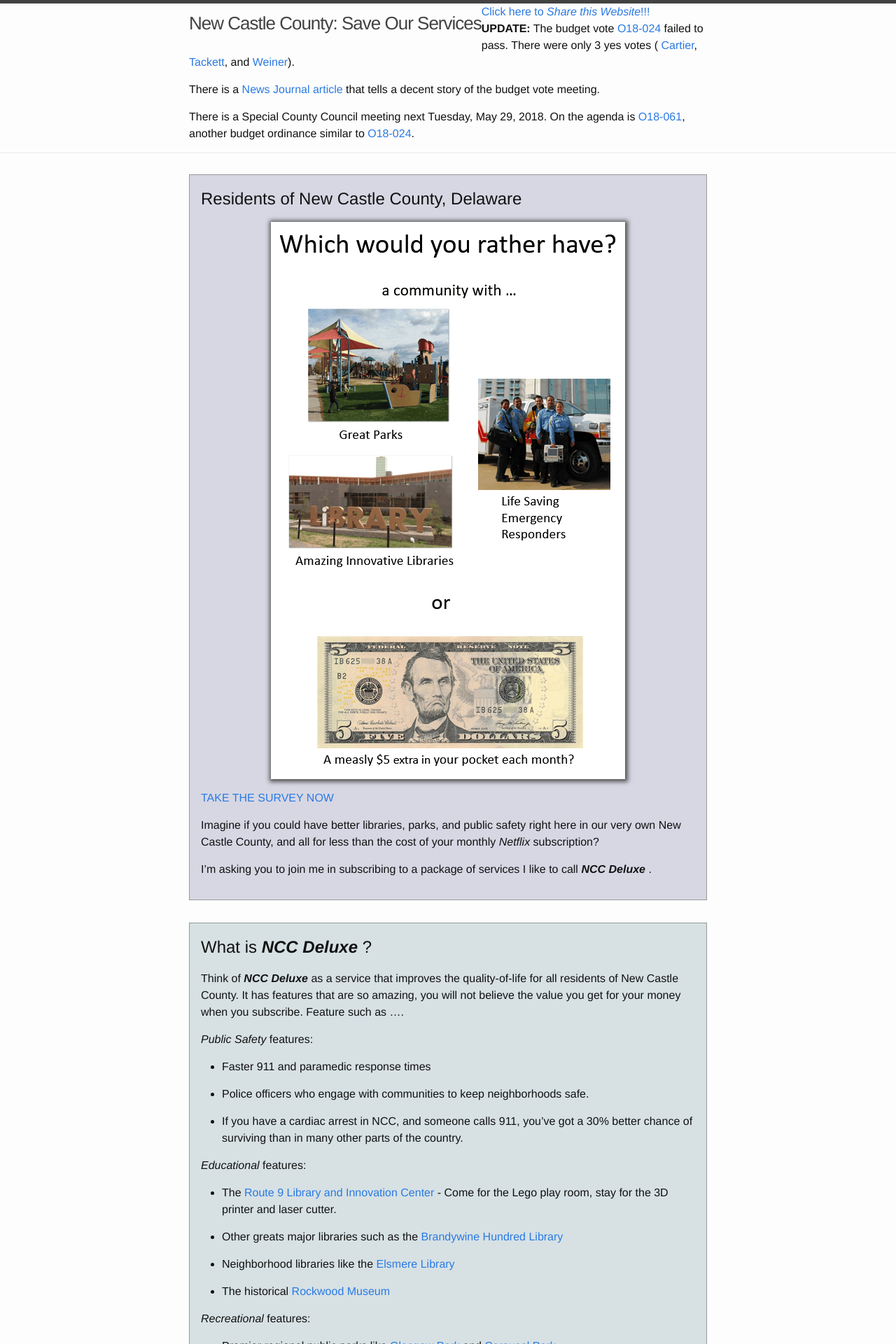
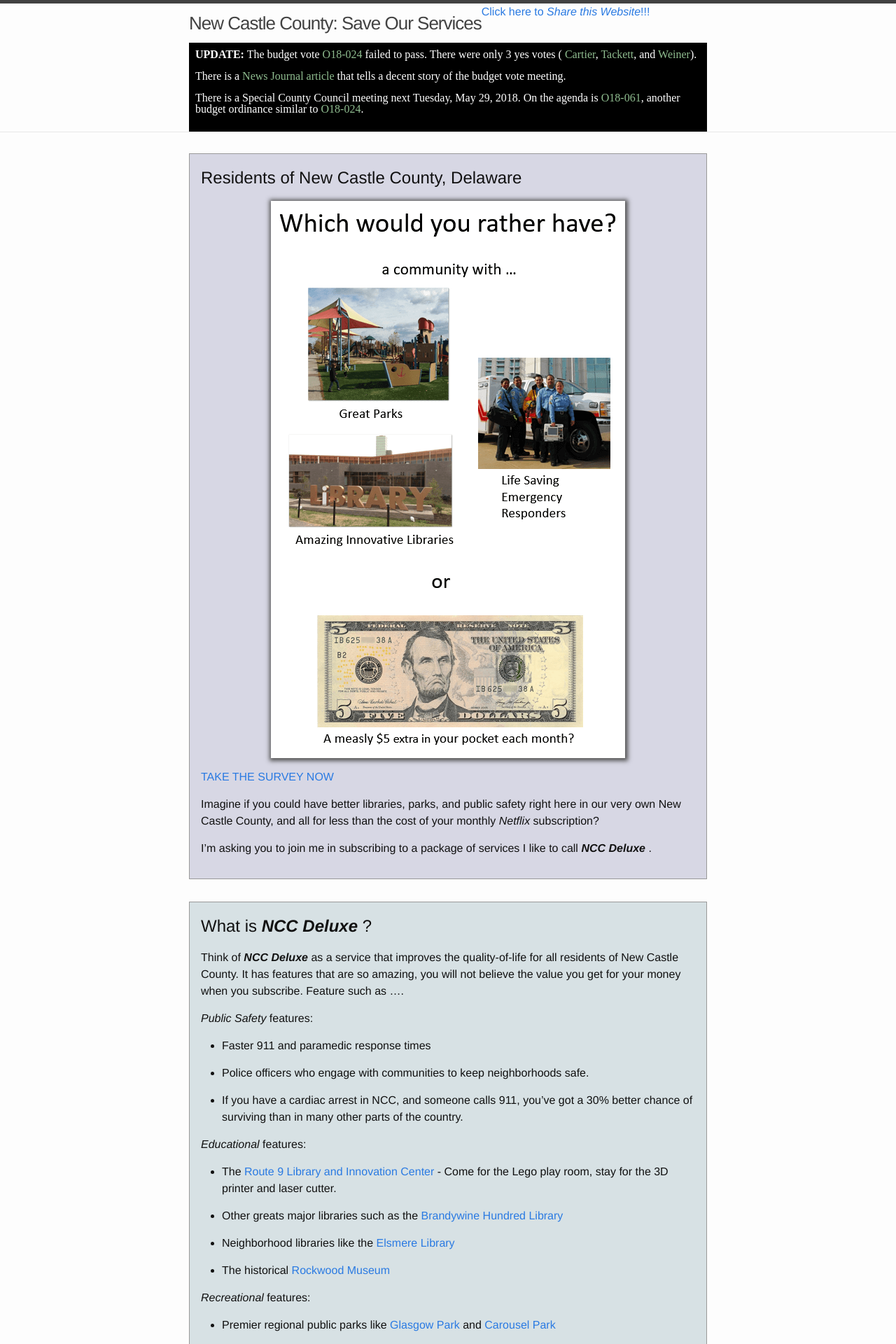
Before and after one commit to wstabosz/nccsos, a Jekyll site: the page built from index.markdown, in a window 1280 px wide. Shown: the top 1920 px of the page at 70% size. Built offline with Jekyll 4.4.1, drawn with Linux system fonts in a browser that asks for light colours.

Commit message:
Updated Walter

```diff
--- a/css/walter.css
+++ b/css/walter.css
@@ -30,3 +30,18 @@ div.zebra:nth-child(odd) {
 .section-share a {
 
 }
+
+.section-update {
+    line-height: 1em;
+    clear: both;
+    border: 1px solid black;
+    padding: .5em;
+    margin: 0 0em;
+    background: #000;
+    color: #fff;
+    font-family: serif;
+}
+
+.section-update a {
+    color: darkseagreen;
+}
```
